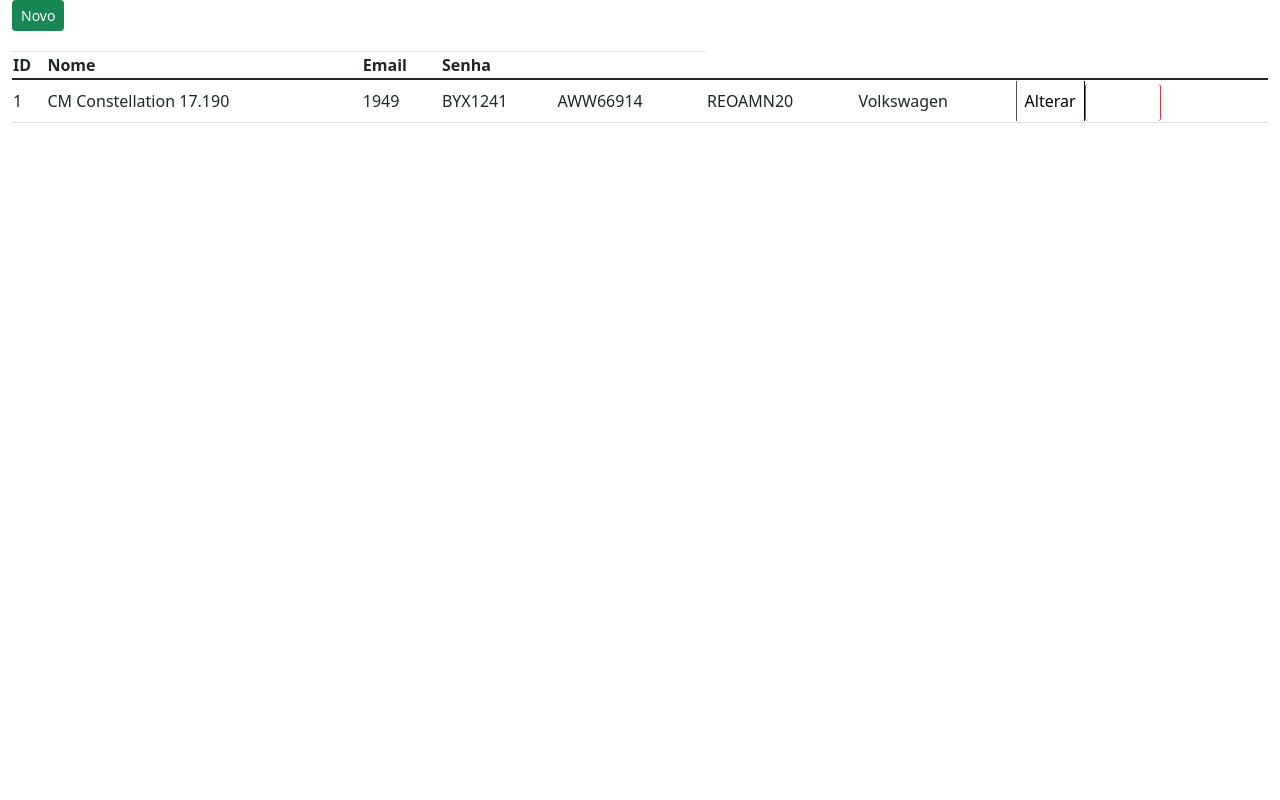
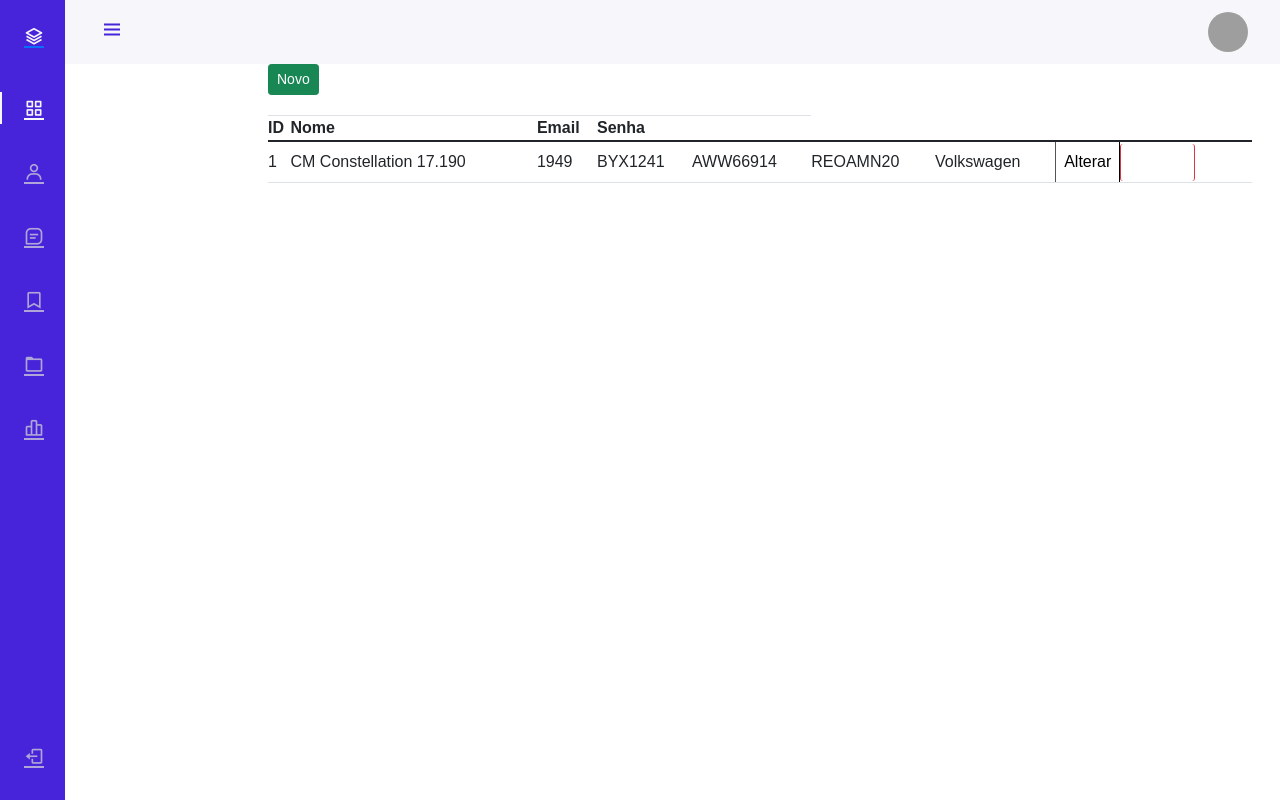
Before and after one commit to Rodrigojuniorj/ProjetoIntegrador5, an Angular app: page / in a window 1280 px wide. Built offline with nearby package versions, Linux system fonts and the light colour scheme; grey boxes are pictures that could not be loaded.

Commit message:
Menu bar lateral
Foi relaizado o menu bar lateral, criado uma parte em jquery

```diff
--- /dev/null
+++ b/src/assets/js/template.js
@@ -0,0 +1,20 @@
+$( document ).ready(function() {
+
+  conta = '';
+  add = 0;
+  $('.header_toggle').on('click', function(e){
+    conta = e;
+    if(e == conta){
+      add = add + 1
+    }
+    if(add % 2 == 1){
+      $('#nav-bar').css('width','180px');
+      $('.header_toggle').animate({'margin-left':"100px"}, 420);
+    }else{
+      $('#nav-bar').css('width','65px');
+      $('.header_toggle').animate({'margin-left':"0"}, 420);
+    }
+
+  });
+
+});
--- a/src/index.html
+++ b/src/index.html
@@ -6,8 +6,25 @@
   <base href="/">
   <meta name="viewport" content="width=device-width, initial-scale=1">
   <link rel="icon" type="image/x-icon" href="favicon.ico">
+  <link rel="stylesheet" href="https://cdn.jsdelivr.net/npm/boxicons@latest/css/boxicons.min.css">
 </head>
-<body>
-  <app-root></app-root>
+<body class="body-pd">
+  <header class="header" id="header">
+    <div class="header_toggle"> <i class='bx bx-menu' id="header-toggle"></i> </div>
+    <div class="header_img"> <img src="https://i.imgur.com/hczKIze.jpg" alt=""> </div>
+  </header>
+  <div class="l-navbar" id="nav-bar">
+      <nav class="nav">
+          <div> <a href="#" class="nav_logo"> <i class='bx bx-layer nav_logo-icon'></i> <span class="nav_logo-name">BBBootstrap</span> </a>
+              <div class="nav_list"> <a href="#" class="nav_link active"> <i class='bx bx-grid-alt nav_icon'></i> <span class="nav_name">Dashboard</span> </a> <a href="#" class="nav_link"> <i class='bx bx-user nav_icon'></i> <span class="nav_name">Users</span> </a> <a href="#" class="nav_link"> <i class='bx bx-message-square-detail nav_icon'></i> <span class="nav_name">Messages</span> </a> <a href="#" class="nav_link"> <i class='bx bx-bookmark nav_icon'></i> <span class="nav_name">Bookmark</span> </a> <a href="#" class="nav_link"> <i class='bx bx-folder nav_icon'></i> <span class="nav_name">Files</span> </a> <a href="#" class="nav_link"> <i class='bx bx-bar-chart-alt-2 nav_icon'></i> <span class="nav_name">Stats</span> </a> </div>
+          </div> <a href="#" class="nav_link"> <i class='bx bx-log-out nav_icon'></i> <span class="nav_name">SignOut</span> </a>
+      </nav>
+  </div>
+  <!--Container Main start-->
+  <div>
+      <app-root></app-root>
+  </div>
+  <script src="https://code.jquery.com/jquery-3.6.0.js" integrity="sha256-H+K7U5CnXl1h5ywQfKtSj8PCmoN9aaq30gDh27Xc0jk=" crossorigin="anonymous"></script>
+  <script src="./assets/js/template.js"></script>
 </body>
 </html>
--- a/src/styles.css
+++ b/src/styles.css
@@ -1 +1,191 @@
 /* You can add global styles to this file, and also import other style files */
+*{
+  margin: 0;
+  padding: 0;
+  box-sizing: border-box;
+}
+
+.menu__lateral{
+  width: 30vh;
+  height: 100vh;
+}
+@import url("https://fonts.googleapis.com/css2?family=Nunito:wght@400;600;700&display=swap");
+
+:root {
+    --header-height: 3rem;
+    --nav-width: 68px;
+    --first-color: #4723D9;
+    --first-color-light: #AFA5D9;
+    --white-color: #F7F6FB;
+    --body-font: 'Nunito', sans-serif;
+    --normal-font-size: 1rem;
+    --z-fixed: 100
+}
+
+*,
+::before,
+::after {
+    box-sizing: border-box
+}
+
+body {
+    position: relative;
+    margin: var(--header-height) 0 0 0;
+    padding: 0 1rem;
+    font-family: var(--body-font);
+    font-size: var(--normal-font-size);
+    transition: .5s
+}
+
+#nav-bar{
+  width: 65px ;
+}
+
+.header {
+    width: 100%;
+    height: var(--header-height);
+    position: fixed;
+    top: 0;
+    left: 0;
+    display: flex;
+    align-items: center;
+    justify-content: space-between;
+    padding: 0 1rem;
+    background-color: var(--white-color);
+    z-index: var(--z-fixed);
+    transition: .5s
+}
+
+.header_toggle {
+    color: var(--first-color);
+    font-size: 1.5rem;
+    cursor: pointer
+}
+
+.header_img {
+    width: 35px;
+    height: 35px;
+    display: flex;
+    justify-content: center;
+    border-radius: 50%;
+    overflow: hidden
+}
+
+.header_img img {
+    width: 40px
+}
+
+.l-navbar {
+    position: fixed;
+    top: 0;
+    left: -30%;
+    width: var(--nav-width);
+    height: 100vh;
+    background-color: var(--first-color);
+    padding: .5rem 1rem 0 0;
+    transition: .5s;
+    z-index: var(--z-fixed)
+}
+
+.nav {
+    height: 100%;
+    display: flex;
+    flex-direction: column;
+    justify-content: space-between;
+    overflow: hidden
+}
+
+.nav_logo,
+.nav_link {
+    display: grid;
+    grid-template-columns: max-content max-content;
+    align-items: center;
+    column-gap: 1rem;
+    padding: .5rem 0 .5rem 1.5rem
+}
+
+.nav_logo {
+    margin-bottom: 2rem
+}
+
+.nav_logo-icon {
+    font-size: 1.25rem;
+    color: var(--white-color)
+}
+
+.nav_logo-name {
+    color: var(--white-color);
+    font-weight: 700
+}
+
+.nav_link {
+    position: relative;
+    color: var(--first-color-light);
+    margin-bottom: 1.5rem;
+    transition: .3s
+}
+
+.nav_link:hover {
+    color: var(--white-color)
+}
+
+.nav_icon {
+    font-size: 1.25rem
+}
+
+.show {
+    left: 0
+}
+
+.body-pd {
+    padding-left: calc(var(--nav-width) + 1rem)
+}
+
+.active {
+    color: var(--white-color)
+}
+
+.active::before {
+    content: '';
+    position: absolute;
+    left: 0;
+    width: 2px;
+    height: 32px;
+    background-color: var(--white-color)
+}
+
+
+
+@media screen and (min-width: 768px) {
+    body {
+        margin: calc(var(--header-height) + 1rem) 0 0 0;
+        padding-left: calc(var(--nav-width) + 2rem)
+    }
+
+    .header {
+        height: calc(var(--header-height) + 1rem);
+        padding: 0 2rem 0 calc(var(--nav-width) + 2rem)
+    }
+
+    .header_img {
+        width: 40px;
+        height: 40px
+    }
+
+    .header_img img {
+        width: 45px
+    }
+
+    .l-navbar {
+        left: 0;
+        padding: 1rem 1rem 0 0
+    }
+
+    .show {
+        width: calc(var(--nav-width) + 156px)
+    }
+
+    .body-pd {
+        padding-left: calc(var(--nav-width) + 188px)
+    }
+}
```
